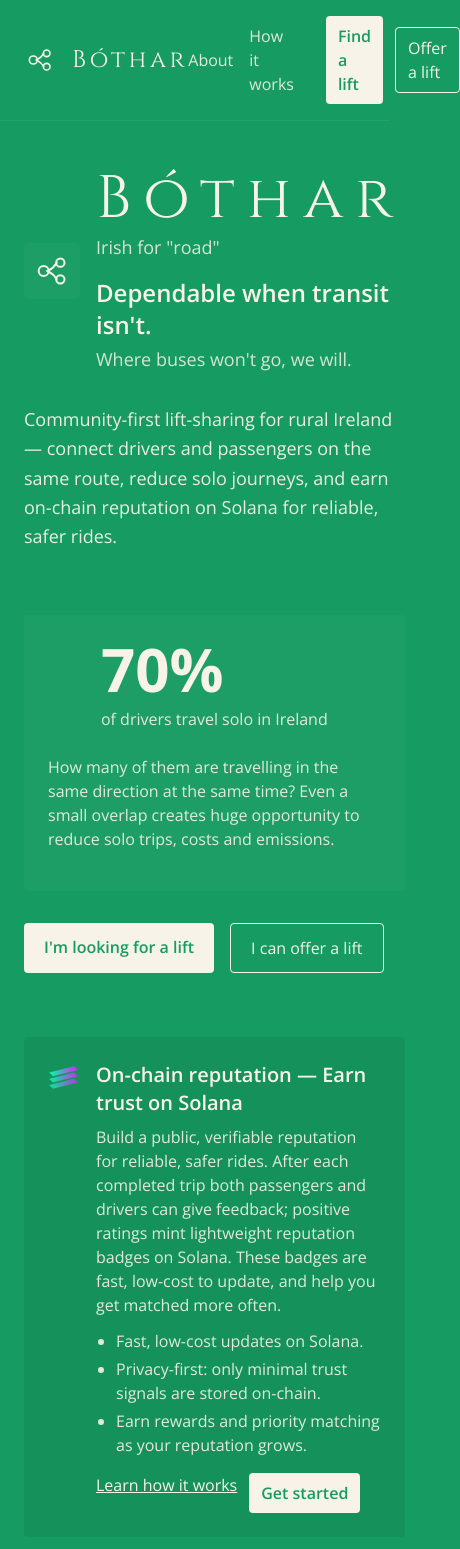
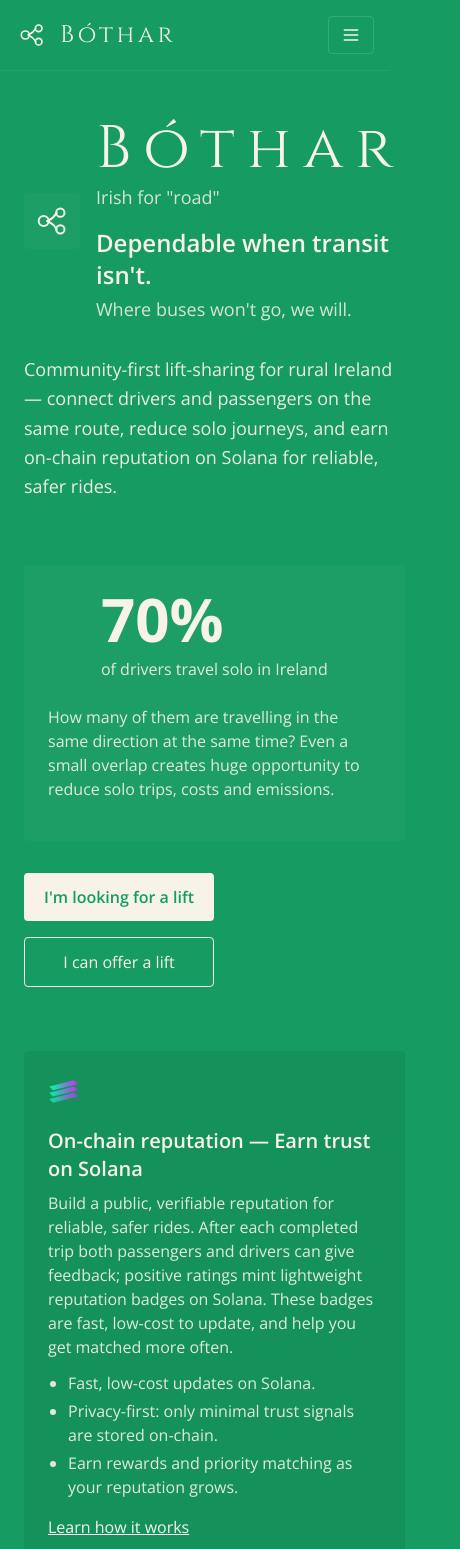
Before and after one commit to Aughney/Bothar, a Next.js app: page / in a window 390 px wide. Shown: the top 1549 px of the page, 460 px wide, since content can reach past the window. Built offline with nearby package versions, Linux system fonts and the light colour scheme; no server answers.

Commit message:
fix: improve mobile navigation and button layout

```diff
--- a/app/components/Navbar.tsx
+++ b/app/components/Navbar.tsx
@@ -1,18 +1,39 @@
+"use client";
+
 import Link from "next/link";
+import { useState } from "react";
 import { ConnectionIcon } from "./Icons";
 
 export default function Navbar() {
+  const [menuOpen, setMenuOpen] = useState(false);
+
   return (
     <nav className="w-full border-b border-[rgba(255,255,255,0.06)]">
-      <div className="max-w-5xl mx-auto px-6 py-4 flex items-center justify-between">
-        <Link href="/" className="flex items-center gap-4">
-          <ConnectionIcon className="h-8 w-8 text-[var(--color-cream)]" />
-          <span className="font-display text-2xl tracking-[0.15em] text-[var(--foreground)]">
-            Bóthar
-          </span>
-        </Link>
+      <div className="max-w-5xl mx-auto px-4 sm:px-6 py-4 flex flex-col gap-4 md:flex-row md:items-center md:justify-between">
+        <div className="flex items-center justify-between gap-4 w-full md:w-auto">
+          <Link href="/" className="flex items-center gap-3 sm:gap-4 shrink-0">
+            <ConnectionIcon className="h-8 w-8 text-[var(--color-cream)]" />
+            <span className="font-display text-2xl tracking-[0.15em] text-[var(--foreground)]">
+              Bóthar
+            </span>
+          </Link>
 
-        <div className="flex items-center gap-4">
+          <button
+            type="button"
+            className="md:hidden inline-flex items-center justify-center rounded border border-[rgba(255,255,255,0.14)] px-3 py-2 text-[var(--foreground)]"
+            aria-expanded={menuOpen}
+            aria-label="Toggle navigation menu"
+            onClick={() => setMenuOpen((open) => !open)}
+          >
+            <svg viewBox="0 0 24 24" className="h-5 w-5" fill="none" stroke="currentColor" strokeWidth="1.8" strokeLinecap="round" aria-hidden>
+              <path d="M4 6h16" />
+              <path d="M4 12h16" />
+              <path d="M4 18h16" />
+            </svg>
+          </button>
+        </div>
+
+        <div className="hidden md:flex items-center gap-4">
           <Link href="/about" className="text-[var(--foreground)]/90 hover:text-[var(--foreground)]">
             About
           </Link>
@@ -36,6 +57,35 @@
             </Link>
           </div>
         </div>
+
+        {menuOpen ? (
+          <div className="md:hidden flex flex-col gap-3 rounded border border-[rgba(255,255,255,0.08)] bg-[rgba(0,0,0,0.08)] p-4">
+            <Link href="/about" className="text-[var(--foreground)]/90 hover:text-[var(--foreground)]" onClick={() => setMenuOpen(false)}>
+              About
+            </Link>
+            <Link href="/how-it-works" className="text-[var(--foreground)]/90 hover:text-[var(--foreground)]" onClick={() => setMenuOpen(false)}>
+              How it works
+            </Link>
+
+            <div className="flex flex-col gap-3 pt-2">
+              <Link
+                href="/signin?role=passenger"
+                className="inline-flex items-center justify-center gap-2 py-2 px-3 rounded bg-[var(--color-cream)] text-[var(--color-irish-green)] font-semibold"
+                onClick={() => setMenuOpen(false)}
+              >
+                Find a lift
+              </Link>
+
+              <Link
+                href="/signin?role=driver"
+                className="inline-flex items-center justify-center gap-2 py-2 px-3 rounded border border-[var(--color-cream)] text-[var(--color-cream)] hover:bg-[var(--color-irish-green-dark)]/20"
+                onClick={() => setMenuOpen(false)}
+              >
+                Offer a lift
+              </Link>
+            </div>
+          </div>
+        ) : null}
       </div>
     </nav>
   );
--- a/app/page.tsx
+++ b/app/page.tsx
@@ -53,17 +53,17 @@
           </div>
         </section>
 
-        <div className="flex gap-4">
+        <div className="flex flex-col sm:flex-row gap-4">
           <a
             href="/signin?role=passenger"
-            className="inline-block bg-[var(--color-cream)] text-[var(--color-irish-green)] font-semibold py-3 px-5 rounded"
+            className="inline-flex justify-center bg-[var(--color-cream)] text-[var(--color-irish-green)] font-semibold py-3 px-5 rounded"
           >
             I'm looking for a lift
           </a>
 
           <a
             href="/signin?role=driver"
-            className="inline-block border border-[var(--color-cream)] text-[var(--color-cream)] py-3 px-5 rounded hover:bg-[var(--color-irish-green-dark)]/20"
+            className="inline-flex justify-center border border-[var(--color-cream)] text-[var(--color-cream)] py-3 px-5 rounded hover:bg-[var(--color-irish-green-dark)]/20"
           >
             I can offer a lift
           </a>
@@ -71,7 +71,7 @@
 
         {/* On-chain reputation section */}
         <section className="w-full mt-8 p-6 rounded bg-[rgba(0,0,0,0.06)] max-w-3xl">
-          <div className="flex items-start gap-4">
+          <div className="flex flex-col sm:flex-row items-start gap-4">
             <div className="mt-1">
               <SolanaLogo className="h-8 w-auto" />
             </div>
@@ -89,9 +89,9 @@
                 <li>Earn rewards and priority matching as your reputation grows.</li>
               </ul>
 
-              <div className="mt-4 flex gap-3">
+              <div className="mt-4 flex flex-col sm:flex-row gap-3">
                 <a href="/how-it-works" className="inline-block text-[var(--color-cream)] underline">Learn how it works</a>
-                <a href="/signin?role=driver" className="inline-block bg-[var(--color-cream)] text-[var(--color-irish-green)] font-semibold py-2 px-3 rounded">Get started</a>
+                <a href="/signin?role=driver" className="inline-flex justify-center bg-[var(--color-cream)] text-[var(--color-irish-green)] font-semibold py-2 px-3 rounded">Get started</a>
               </div>
             </div>
           </div>
@@ -152,9 +152,9 @@
             </li>
           </ul>
 
-          <div className="mt-4 flex gap-3">
+          <div className="mt-4 flex flex-col sm:flex-row gap-3">
             <a href="/how-it-works" className="text-[var(--color-cream)] underline">Read safety details</a>
-            <a href="/signin?role=passenger" className="inline-block bg-[var(--color-cream)] text-[var(--color-irish-green)] font-semibold py-2 px-3 rounded">Find a safe ride</a>
+            <a href="/signin?role=passenger" className="inline-flex justify-center bg-[var(--color-cream)] text-[var(--color-irish-green)] font-semibold py-2 px-3 rounded">Find a safe ride</a>
           </div>
         </section>
 
```
